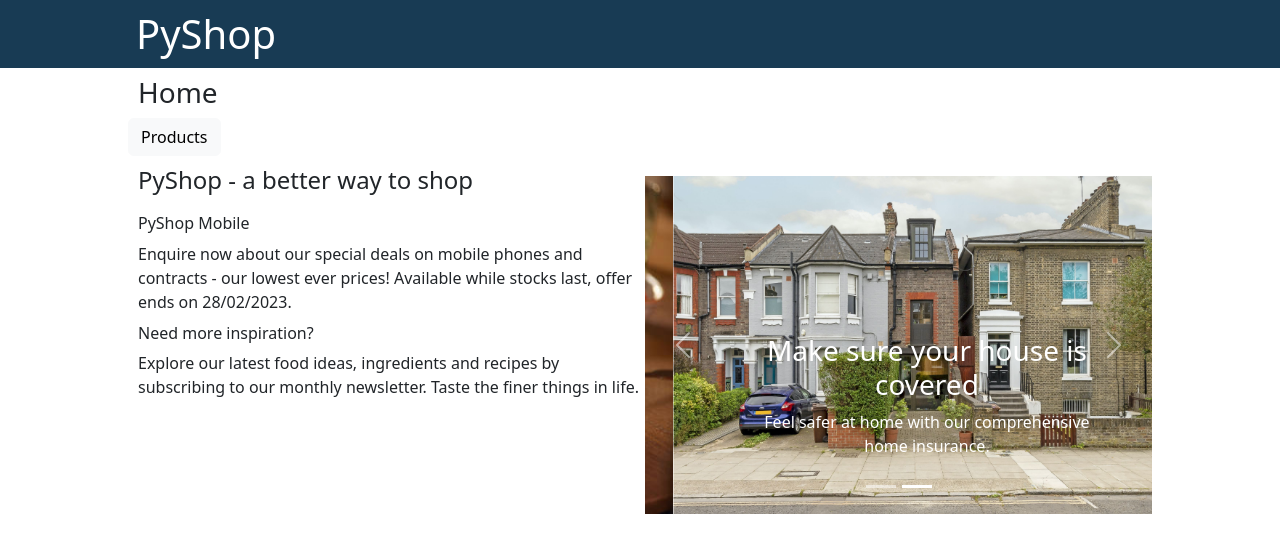
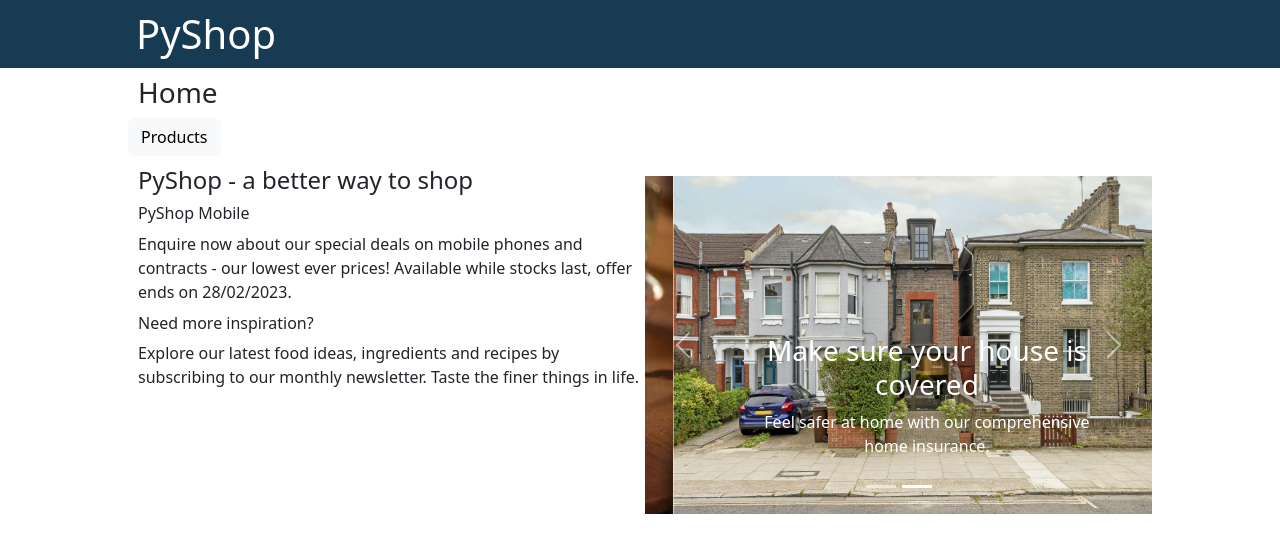
Before and after one commit to olliecase-green/ecommerce-app, a React (Create React App) app in the folder frontend/: page / in a window 1280 px wide. Shown: the top 552 px of the page. Built offline with nearby package versions, Linux system fonts and the light colour scheme.

Commit message:
Forgot to save home component

```diff
--- a/frontend/src/Components/Home.js
+++ b/frontend/src/Components/Home.js
@@ -17,9 +17,7 @@ export default function Home() {
         <div className="other-info-container">
           <div className="other-info">
             <h4 className="other-info-title">PyShop - a better way to shop</h4>
-            <h6 className="other-info-text" style={{ "margin-top": "20px" }}>
-              PyShop Mobile
-            </h6>
+            <h6 className="other-info-text">PyShop Mobile</h6>
             <div>
               Enquire now about our special deals on mobile phones and contracts
               - our lowest ever prices! Available while stocks last, offer ends
```
